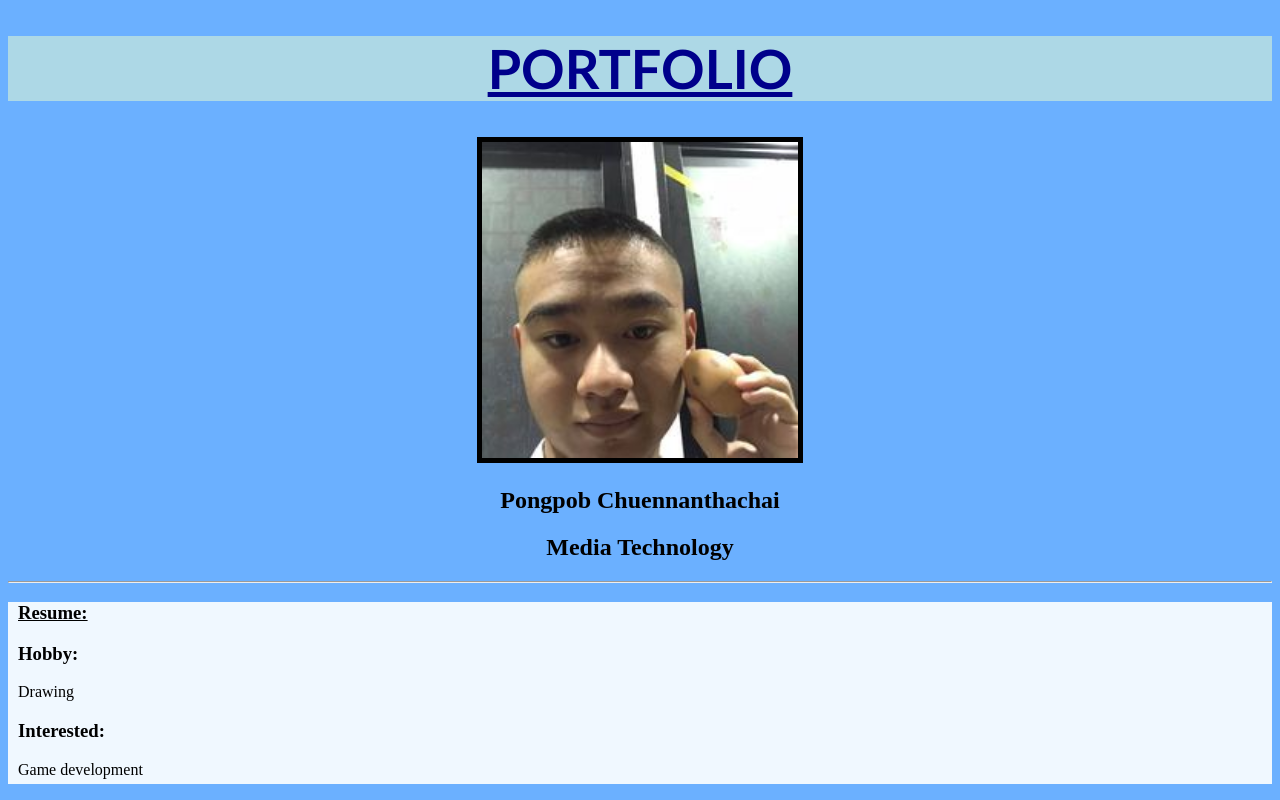
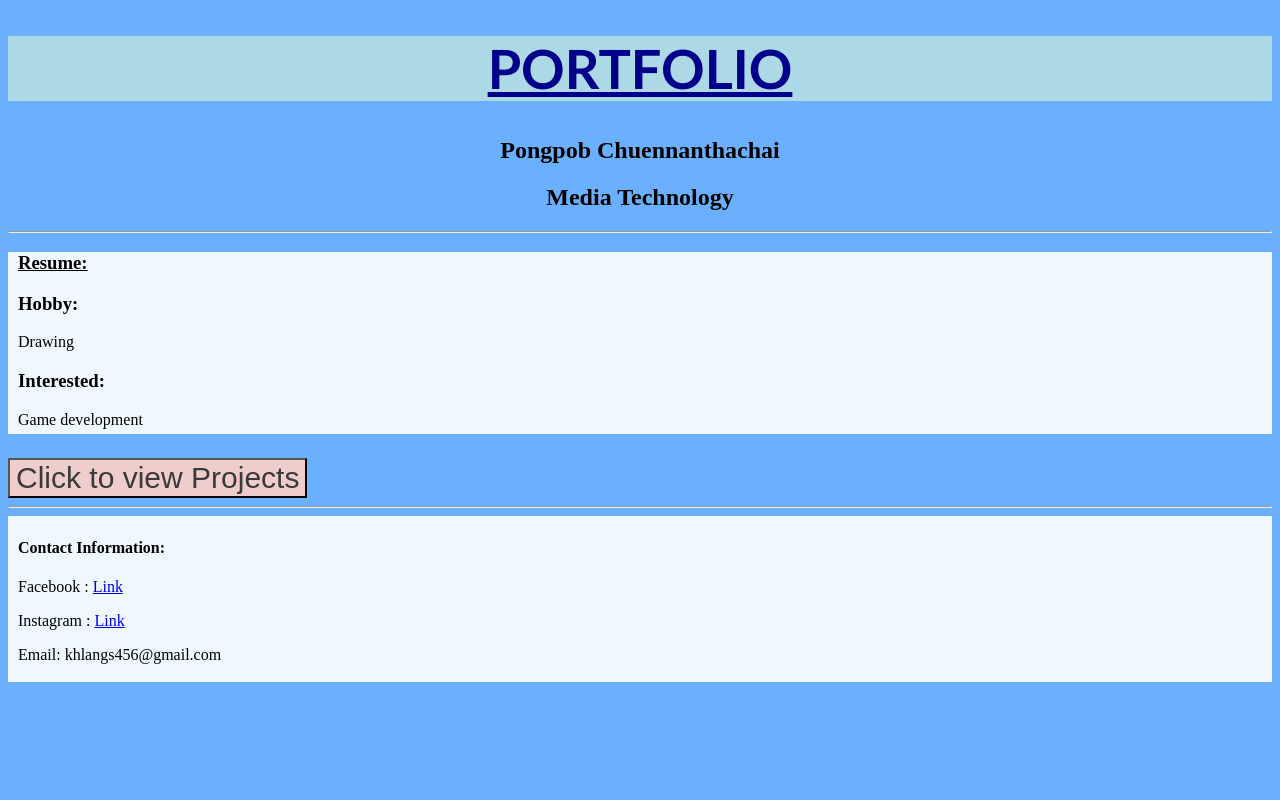
Before and after one commit to PongpobCH/Midterm1, a plain HTML site: page index.html in a window 1280 px wide. Shown: the top 800 px of the page. Drawn offline with Linux system fonts and the light colour scheme.

Commit message:
ADD JavaScript

```diff
--- a/index.html
+++ b/index.html
@@ -7,7 +7,9 @@
     <meta name="author" content="John Doe">
     <meta name="viewport" content="width=device-width, initial-scale=1.0">
     <link rel='stylesheet' type='text/css' media='screen' href='main.css'>
-    <title>Document</title>
+    <script src='Main.js'> </script>
+
+
 
 </head>
 <body>
@@ -22,7 +24,7 @@
     <div>
 
         <h1> <u> PORTFOLIO </u> </h1>
-        <img id = "image1" img src="pro.jpg" alt="profilepics" />
+        <! -- img id = "image1" img src="pro.jpg" alt="profilepics" />
 
     </div>
 
@@ -46,8 +48,18 @@
             <h3> <u>Resume:</u> </h3>
                 <h3>Hobby:</h3> Drawing
                 <h3>Interested:</h3> Game development
+            <br>
+
+
+
 
         </div>
+
+        <form name="Project" id = "Project">
+
+            <input type="submit" value="Click to view Projects" id="button1">
+
+        </form>
 
 
 
--- a/main.css
+++ b/main.css
@@ -84,3 +84,14 @@ h8
 
     background-color: aqua;
 }
+
+#button1
+{
+
+
+    font-size: 30px;
+    color: rgb(58, 58, 58);
+    background-color: rgb(240, 205, 205);
+
+
+}
```
Also changed, not shown: Main.js (added).
